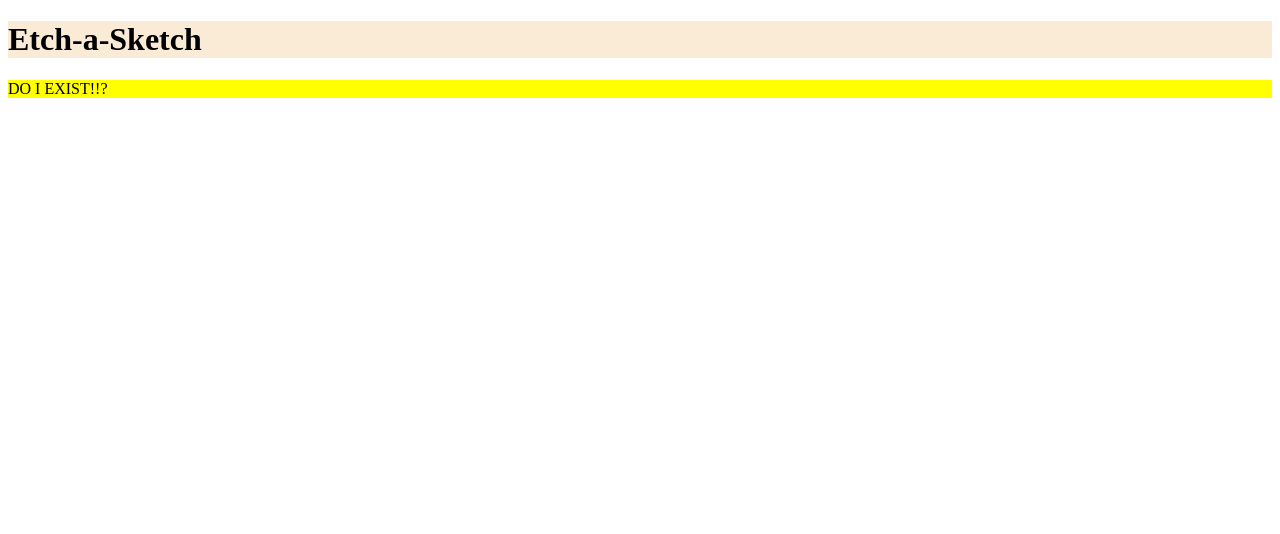
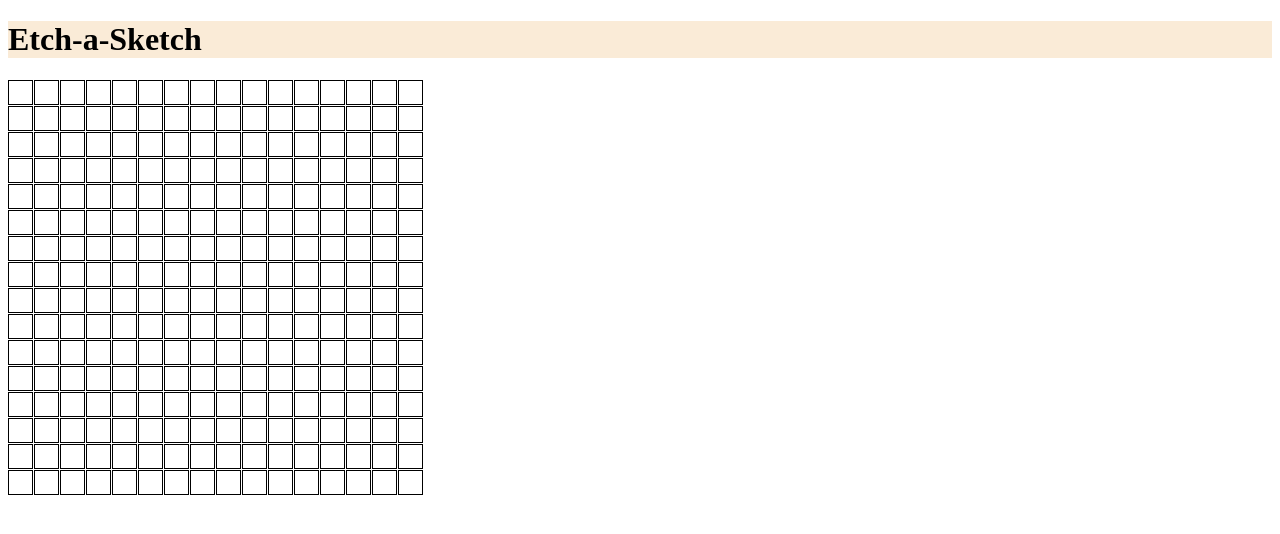
Before and after one commit to Foozer/Etch-a-Sketch, a plain HTML site: page index.html in a window 1280 px wide. Drawn offline with Linux system fonts and the light colour scheme.

Commit message:
Added a grid and ability to turn on background color to look like a pixel painting program.

```diff
--- a/index.html
+++ b/index.html
@@ -6,7 +6,7 @@
         <title>Etch-a-Sketch</title>
     </head>
     <body>
-        <h1>Etch-a-Sketch</h1>
+        <h1 id="test">Etch-a-Sketch</h1>
         <div id="draw-space">
 
         </div>
--- a/scripts/main.js
+++ b/scripts/main.js
@@ -1,8 +1,26 @@
-const container = document.getElementById('draw-space');
+const gridSizeX = 16;
+const gridSizeY = 16;
+const container = document.getElementById("draw-space");
 
-const div = document.createElement('div');
-div.classList.add('pixel');
 
-container.appendChild(div);
 
-div.textContent = 'DO I EXIST!!?'
+function makeRows(rows, cols) {
+  container.style.setProperty('--grid-rows', rows);
+  container.style.setProperty('--grid-cols', cols);
+  for (c = 0; c < (rows * cols); c++) {
+    let cell = document.createElement("div");
+    container.appendChild(cell).className = "grid-item";
+  };
+};
+
+makeRows(gridSizeX, gridSizeY);
+
+const cellItem = document.getElementsByClassName('grid-item');
+console.log(cellItem);
+
+Array.from(cellItem).forEach(element => {
+    element.addEventListener("mouseenter", function( event ) {
+        event.target.style.backgroundColor = 'black';
+    });
+
+});
--- a/styles/main.css
+++ b/styles/main.css
@@ -2,6 +2,20 @@ h1 {
     background-color: antiquewhite;
 }
 
-.pixel {
-    background-color: yellow;
+:root {
+    --grid-cols: 1;
+    --grid-rows: 1;
 }
+
+#draw-space {
+    display: grid;
+    grid-gap: 1px;
+    grid-template-rows: repeat(var(--grid-rows), 25px);
+    grid-template-columns: repeat(var(--grid-cols), 25px);
+}
+
+.grid-item {
+    padding: 10px;
+    border: 1px solid rgb(0, 0, 0);
+    text-align: center;
+}
```
